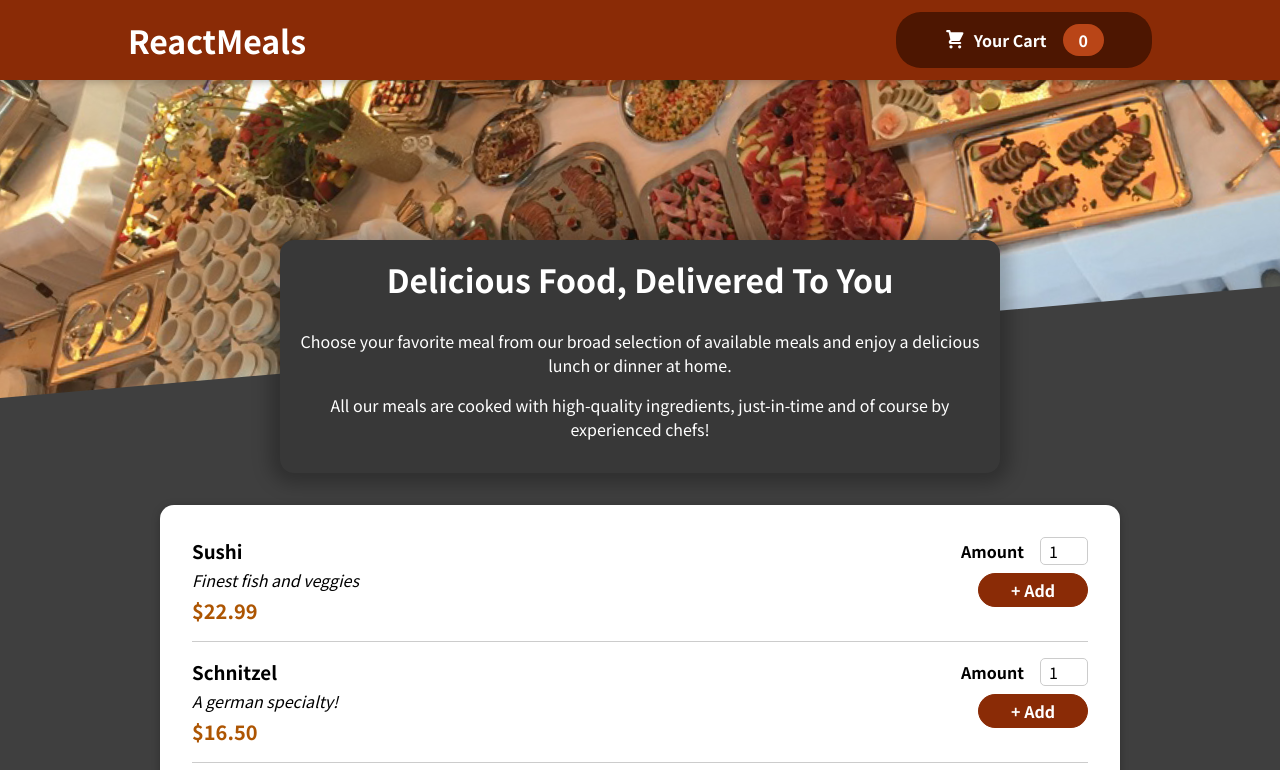
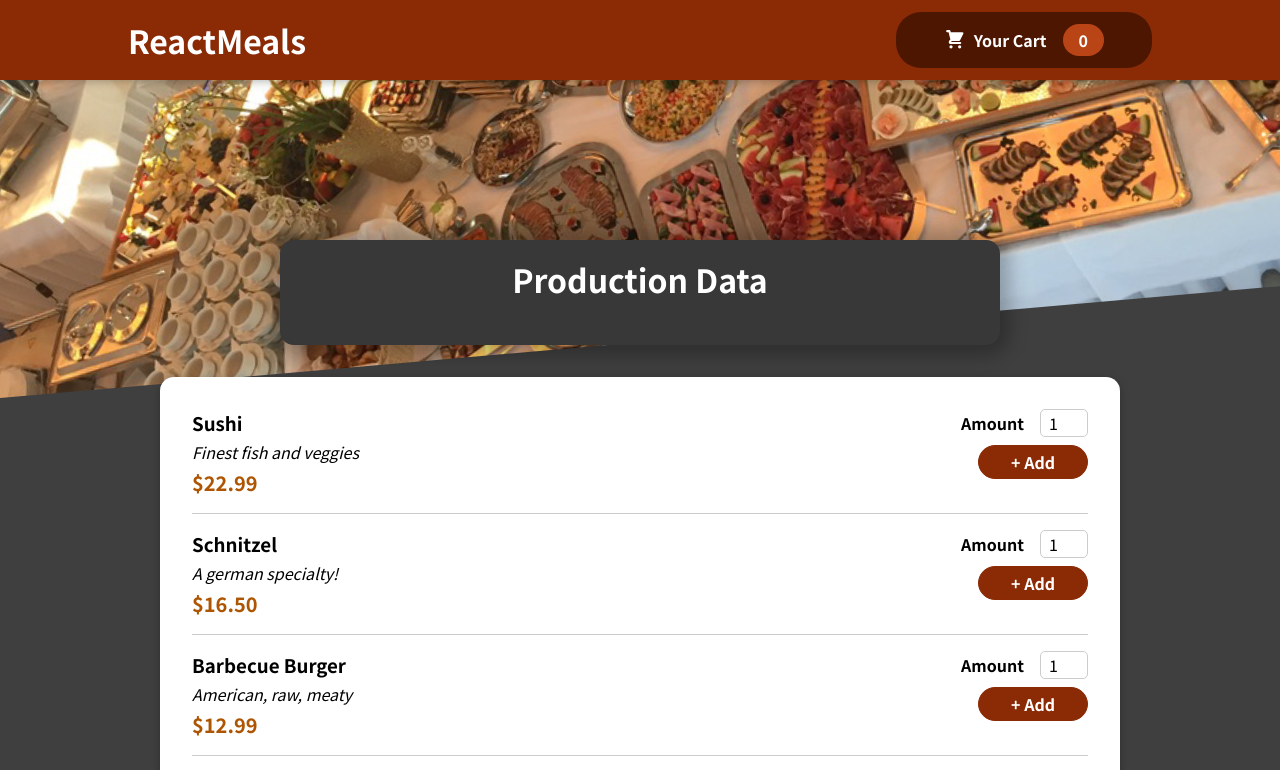
Before and after one commit to dangnguyen92/percy-demo, a React (Create React App) app: page / in a window 1280 px wide. Shown: the top 770 px of the page. Built offline with nearby package versions, Linux system fonts and the light colour scheme.

Commit message:
update meal component

```diff
--- a/pages/addMealPage.js
+++ b/pages/addMealPage.js
@@ -1,11 +1,12 @@
 const { expect } = require('@playwright/test');
+const { BasePage } = require('./basePage');
 
-exports.AddMealPage = class AddMealPage {
+exports.AddMealPage = class AddMealPage extends BasePage{
   /**
    * @param {import('@playwright/test').Page} page
    */
   constructor(page) {
-    this.page = page;
+    super(page);
     this.addMeal_title = page.locator('[data-cy="addMeal"] h2');
     this.addMeal_name = page.locator('[data-cy="addMeal_name"] input');
     this.addMeal_description = page.locator('[data-cy="addMeal_description"] input');
--- a/pages/cartPage.js
+++ b/pages/cartPage.js
@@ -1,11 +1,12 @@
 const { expect } = require('@playwright/test');
+const { BasePage } = require('./basePage');
 
-exports.CartPage = class CartPage {
+exports.CartPage = class CartPage extends BasePage {
   /**
    * @param {import('@playwright/test').Page} page
    */
   constructor(page) {
-    this.page = page;
+    super(page);
     this.cartBtn = page.locator('[data-cy="cartBtn"]');
     this.cartBtn_numberItem = page.locator('[data-cy="cartBtn_numberItem"]');
     this.cartItem = page.locator('[data-cy="cartItem"]');
--- a/pages/homePage.js
+++ b/pages/homePage.js
@@ -1,11 +1,12 @@
 const { expect } = require('@playwright/test');
+const { BasePage } = require('./basePage');
 
-exports.HomePage = class HomePage {
+exports.HomePage = class HomePage extends BasePage{
   /**
    * @param {import('@playwright/test').Page} page
    */
   constructor(page) {
-    this.page = page;
+    super(page);
     this.logoApp = page.locator('header h1');
     this.cartBtn = page.locator('[data-cy="cartBtn"]');
     this.cartBtn_numberItem = page.locator('[data-cy="cartBtn_numberItem"]');
--- a/pages/mealsPage.js
+++ b/pages/mealsPage.js
@@ -1,11 +1,12 @@
 const { expect } = require('@playwright/test');
+const { BasePage } = require('./basePage');
 
-exports.MealPage = class MealPage {
+exports.MealPage = class MealPage extends BasePage{
   /**
    * @param {import('@playwright/test').Page} page
    */
   constructor(page) {
-    this.page = page;
+    super(page);
     this.mealSummary_title = page.locator('[data-cy="mealSummary"] h2');
     this.mealItem = page.locator('[data-cy="mealItem"]');
     this.mealItem_name = page.locator('[data-cy="mealItem_name"]');
--- a/src/components/Meals/MealsSummary.js
+++ b/src/components/Meals/MealsSummary.js
@@ -3,15 +3,7 @@ import classes from './MealsSummary.module.css';
 const MealsSummary = () => {
   return (
     <section className={classes.summary} data-cy="mealSummary">
-      <h2>Delicious Food, Delivered To You</h2>
-      <p>
-        Choose your favorite meal from our broad selection of available meals
-        and enjoy a delicious lunch or dinner at home.
-      </p>
-      <p>
-        All our meals are cooked with high-quality ingredients, just-in-time and
-        of course by experienced chefs!
-      </p>
+      <h2>Production Data</h2>
     </section>
   );
 };
```
Also changed, not shown: pages/basePage.js (added, +9 -0 lines), playwright-report/index.html (+1 -1 lines), 1 other file (tests, documents, lock files or other folders).
